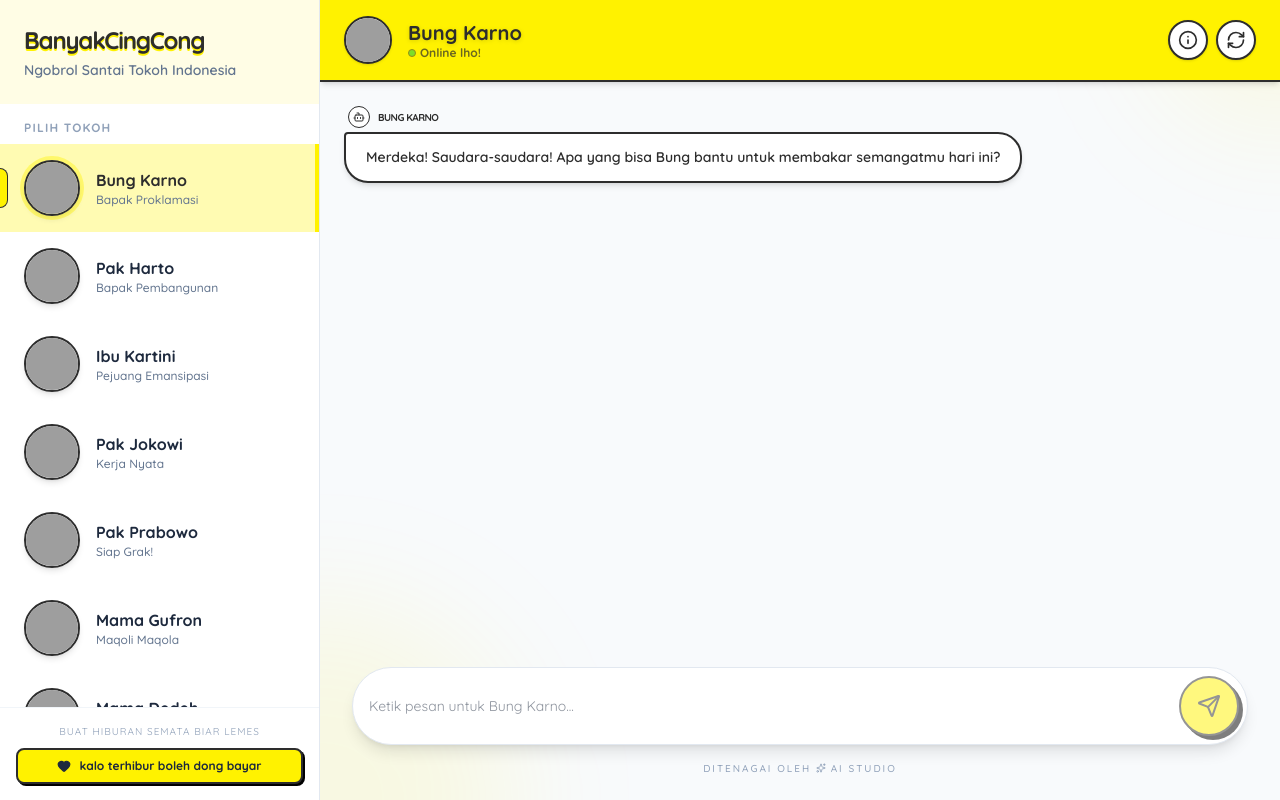
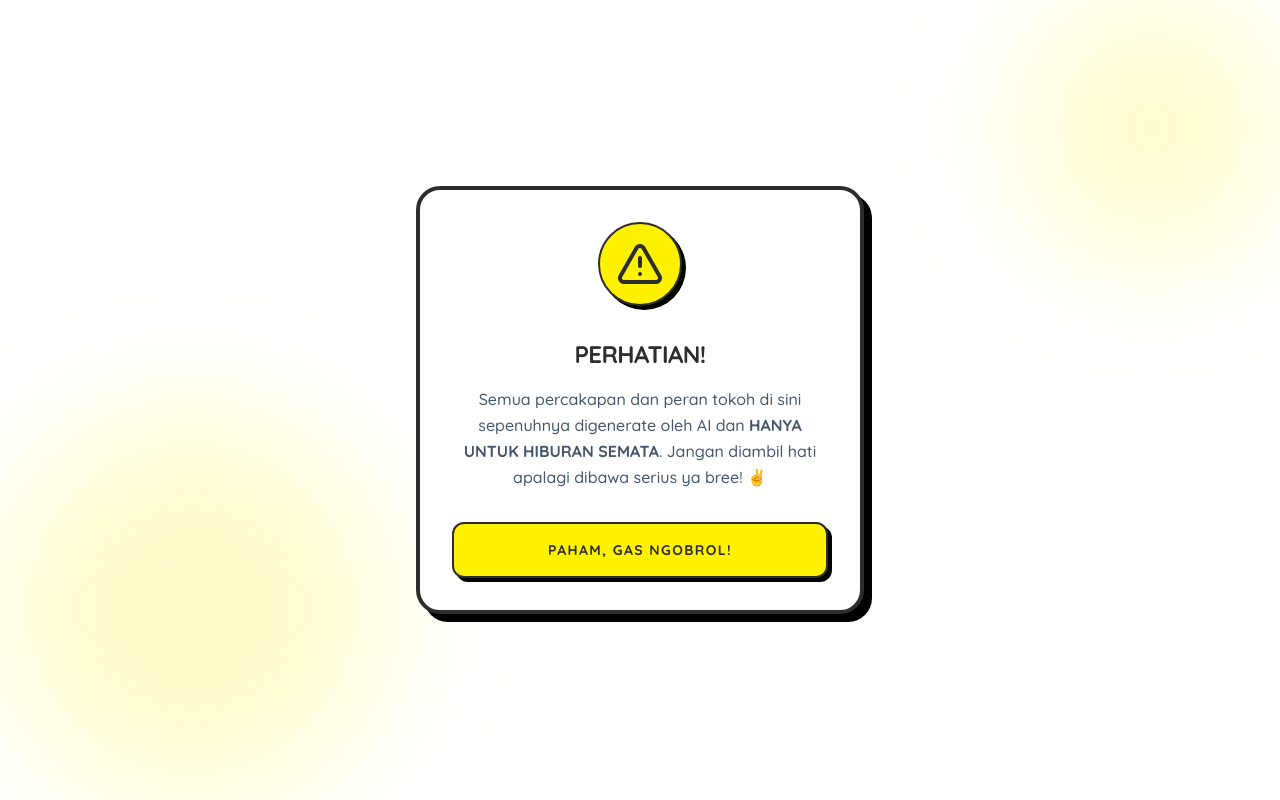
Before and after one commit to dimsumprasetya/banyakcingcong, a React (Vite) app: page / in a window 1280 px wide. Built offline with nearby package versions, Linux system fonts and the light colour scheme; grey boxes are pictures that could not be loaded.

Commit message:
Add files via upload

```diff
--- a/src/App.tsx
+++ b/src/App.tsx
@@ -3,10 +3,11 @@ import Sidebar from './components/Sidebar';
 import ChatInterface from './components/ChatInterface';
 import { CHARACTERS } from './constants';
 import { Character } from './types';
-import { Menu, X } from 'lucide-react';
+import { Menu, X, AlertTriangle } from 'lucide-react';
 import { motion, AnimatePresence } from 'motion/react';
 
 export default function App() {
+  const [hasAcceptedDisclaimer, setHasAcceptedDisclaimer] = useState(false);
   const [selectedCharacter, setSelectedCharacter] = useState<Character>(CHARACTERS[0]);
   const [isMobileMenuOpen, setIsMobileMenuOpen] = useState(false);
 
@@ -14,6 +15,38 @@ export default function App() {
     setSelectedCharacter(char);
     setIsMobileMenuOpen(false);
   };
+
+  if (!hasAcceptedDisclaimer) {
+    return (
+      <div className="flex h-screen bg-sim-bg items-center justify-center p-4 font-sans text-sim-black relative overflow-hidden">
+        <div className="absolute top-0 right-0 w-64 h-64 bg-sim-yellow/20 rounded-full blur-3xl pointer-events-none" />
+        <div className="absolute bottom-0 left-0 w-96 h-96 bg-sim-yellow/20 rounded-full blur-3xl pointer-events-none" />
+
+        <motion.div
+          initial={{ scale: 0.9, opacity: 0 }}
+          animate={{ scale: 1, opacity: 1 }}
+          className="bg-white border-4 border-sim-black p-8 rounded-3xl shadow-[8px_8px_0_rgba(0,0,0,1)] max-w-md w-full text-center relative z-10"
+        >
+          <div className="flex justify-center mb-6">
+            <div className="p-4 bg-sim-yellow mb-2 rounded-full border-2 border-sim-black shadow-[4px_4px_0_rgba(0,0,0,1)]">
+              <AlertTriangle size={48} className="text-sim-black" />
+            </div>
+          </div>
+          <h2 className="text-2xl font-black mb-4 uppercase tracking-tight">Perhatian!</h2>
+          <p className="text-slate-600 mb-8 font-medium leading-relaxed">
+            Semua percakapan dan peran tokoh di sini sepenuhnya digenerate oleh AI dan <strong>HANYA UNTUK HIBURAN SEMATA</strong>.
+            Jangan diambil hati apalagi dibawa serius ya bree! ✌️
+          </p>
+          <button
+            onClick={() => setHasAcceptedDisclaimer(true)}
+            className="w-full bg-sim-yellow text-sim-black font-bold py-4 rounded-xl border-2 border-sim-black shadow-[4px_4px_0_rgba(0,0,0,1)] hover:translate-y-1 hover:shadow-none transition-all uppercase tracking-widest text-sm active:bg-sim-yellow/90"
+          >
+            Paham, Gas Ngobrol!
+          </button>
+        </motion.div>
+      </div>
+    );
+  }
 
   return (
     <div className="flex h-screen bg-white text-slate-800 overflow-hidden font-sans">
--- a/src/components/ChatInterface.tsx
+++ b/src/components/ChatInterface.tsx
@@ -90,23 +90,23 @@ export default function ChatInterface({ character }: ChatInterfaceProps) {
       <div className="absolute bottom-0 left-0 w-96 h-96 bg-sim-yellow/10 rounded-full blur-3xl -ml-48 -mb-48 pointer-events-none" />
 
       {/* Header */}
-      <header className="bg-sim-yellow shadow-md border-b-2 border-sim-black px-6 py-4 flex items-center justify-between z-10">
-        <div className="flex items-center gap-4">
+      <header className="bg-sim-yellow shadow-md border-b-2 border-sim-black pl-20 md:pl-6 pr-4 md:pr-6 py-3 border-x-0 md:py-4 flex items-center justify-between z-10 gap-2">
+        <div className="flex items-center gap-2 md:gap-4 flex-1 min-w-0">
           <img
             src={character.avatar}
             alt={character.name}
             referrerPolicy="no-referrer"
-            className="w-12 h-12 rounded-full object-cover border-2 border-sim-black bg-white shadow-sm"
+            className="w-10 h-10 md:w-12 md:h-12 rounded-full object-cover border-2 border-sim-black bg-white shadow-sm shrink-0"
           />
-          <div>
-            <h2 className="font-bold text-sim-black text-xl leading-tight drop-shadow-sm">{character.name}</h2>
-            <p className="text-xs text-sim-black font-bold flex items-center gap-1 opacity-70">
+          <div className="min-w-0">
+            <h2 className="font-bold text-sim-black text-lg md:text-xl leading-tight drop-shadow-sm truncate">{character.name}</h2>
+            <p className="text-[10px] md:text-xs text-sim-black font-bold flex items-center gap-1 opacity-70 truncate">
               <span className="w-2 h-2 bg-green-500 rounded-full animate-pulse border border-sim-black" />
               Online lho!
             </p>
           </div>
         </div>
-        <div className="flex items-center gap-2">
+        <div className="flex items-center gap-2 shrink-0">
           <button
             id="info-toggle-btn"
             onClick={() => setShowInfo(!showInfo)}
--- a/src/components/Sidebar.tsx
+++ b/src/components/Sidebar.tsx
@@ -18,7 +18,7 @@ export default function Sidebar({ characters, selectedCharacter, onSelect }: Sid
         <h1 className="text-2xl font-black text-sim-black flex items-center gap-2 drop-shadow-[0_2px_0_rgba(255,242,0,1)] tracking-tighter">
            BanyakCingCong
         </h1>
-        <p className="text-slate-500 text-sm mt-1 font-semibold">Ngobrol Santai Tokoh Indonesia</p>
+        <p className="text-slate-500 text-sm mt-1 font-semibold">ngobrol santuy sama Tokoh Indonesia</p>
       </div>
 
       <div className="flex-1 overflow-y-auto py-4 custom-scrollbar">
```
